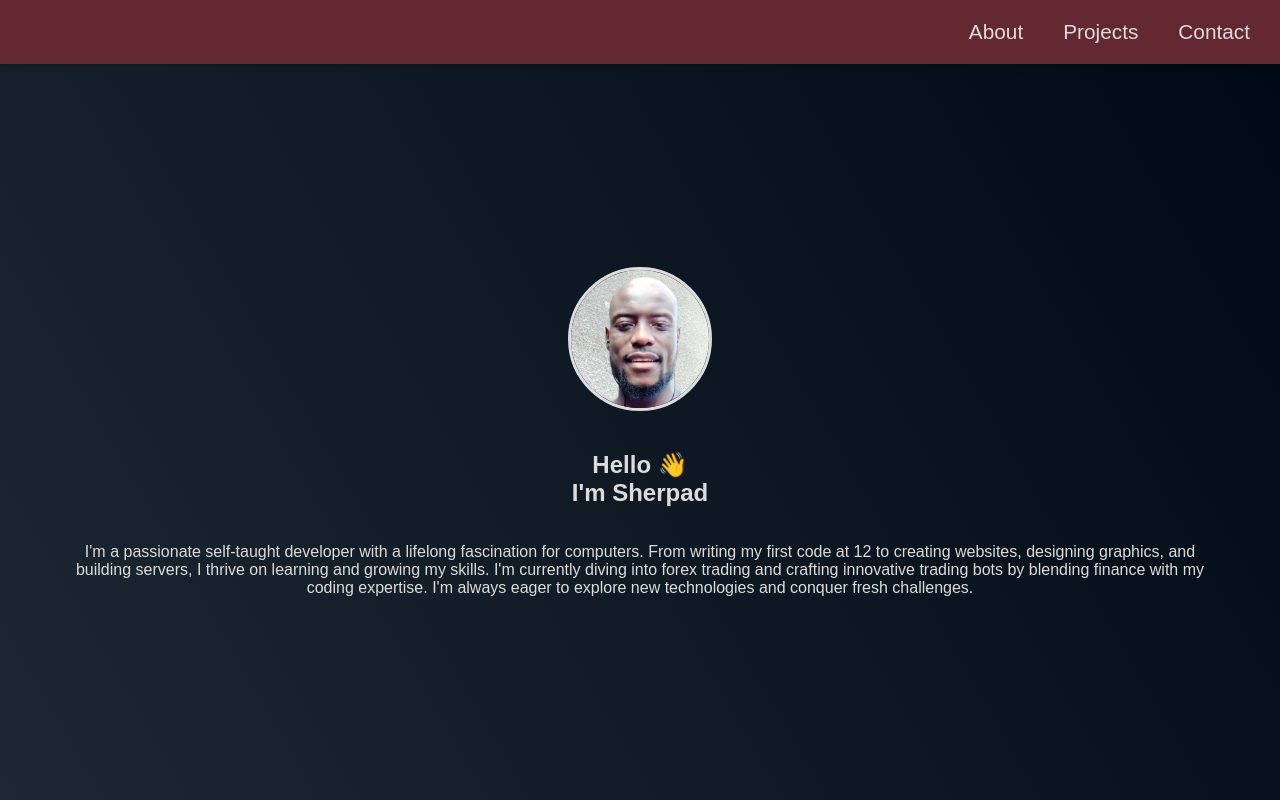
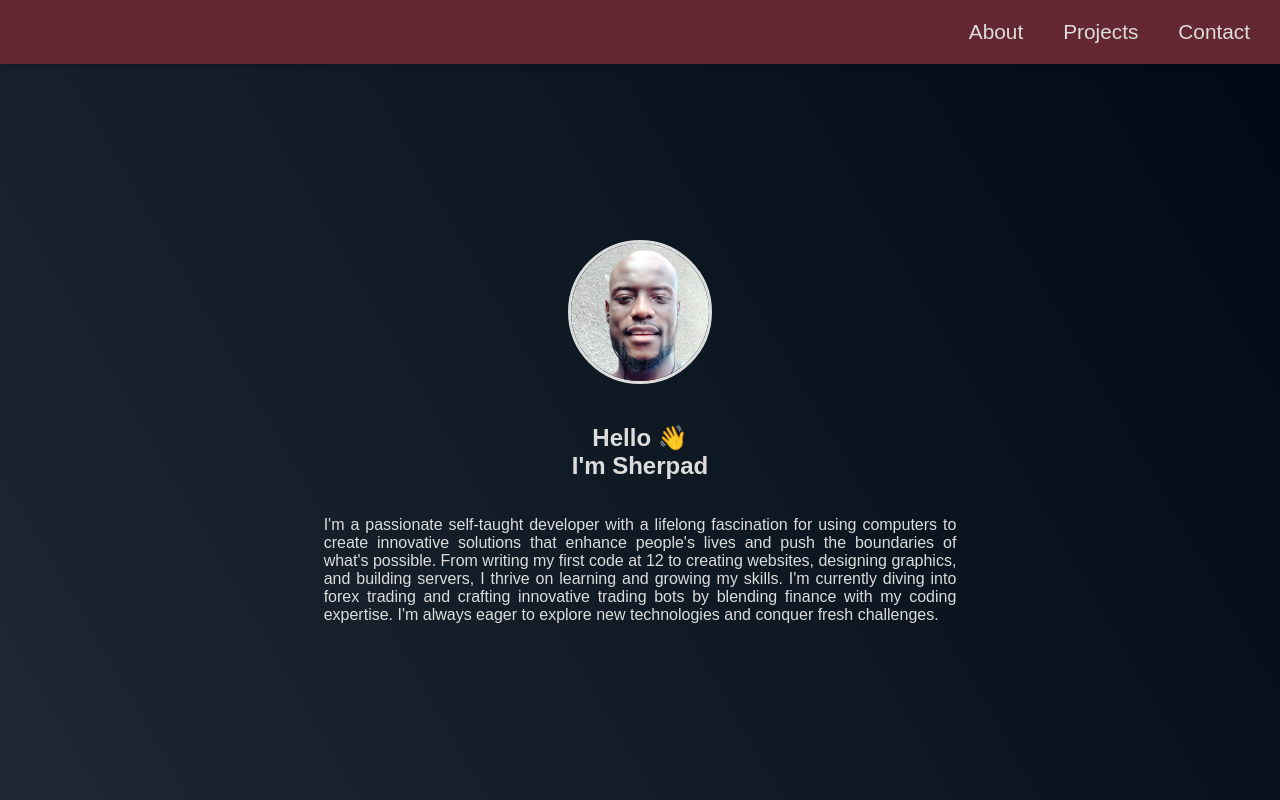
Before and after one commit to SherpadNdabambi/sherpadndabambi.github.io, a plain HTML site: page index.html in a window 1280 px wide. Shown: the top 800 px of the page. Drawn offline with Linux system fonts and the light colour scheme.

Commit message:
Update homepage

```diff
--- a/index.html
+++ b/index.html
@@ -69,12 +69,13 @@
 
         <p>
           I'm a passionate self-taught developer with a lifelong fascination for
-          computers. From writing my first code at 12 to creating websites,
-          designing graphics, and building servers, I thrive on learning and
-          growing my skills. I'm currently diving into forex trading and
-          crafting innovative trading bots by blending finance with my coding
-          expertise. I'm always eager to explore new technologies and conquer
-          fresh challenges.
+          using computers to create innovative solutions that enhance people's
+          lives and push the boundaries of what's possible. From writing my
+          first code at 12 to creating websites, designing graphics, and
+          building servers, I thrive on learning and growing my skills. I'm
+          currently diving into forex trading and crafting innovative trading
+          bots by blending finance with my coding expertise. I'm always eager to
+          explore new technologies and conquer fresh challenges.
         </p>
       </section>
       <!-- END ABOUT SECTION -->
@@ -390,7 +391,7 @@
     <!--Footer-->
     <footer class="container">
       <div id="copyright" class="center middle">
-        &copy Sherpad Ndabambi <span id="footerYear">2023</span>
+        &copy Sherpad Ndabambi <span id="footerYear">2024</span>
       </div>
     </footer>
   </body>
--- a/styles.css
+++ b/styles.css
@@ -196,6 +196,11 @@ main {
 	margin-right: 8px;
 }
 
+#welcome-section p {
+	max-width: 632.7px;
+	text-align: justify;
+}
+
 #self-portrait {
 	border: 3px var(--dark-grey-complement) solid;
 	border-radius: 50%;
```
